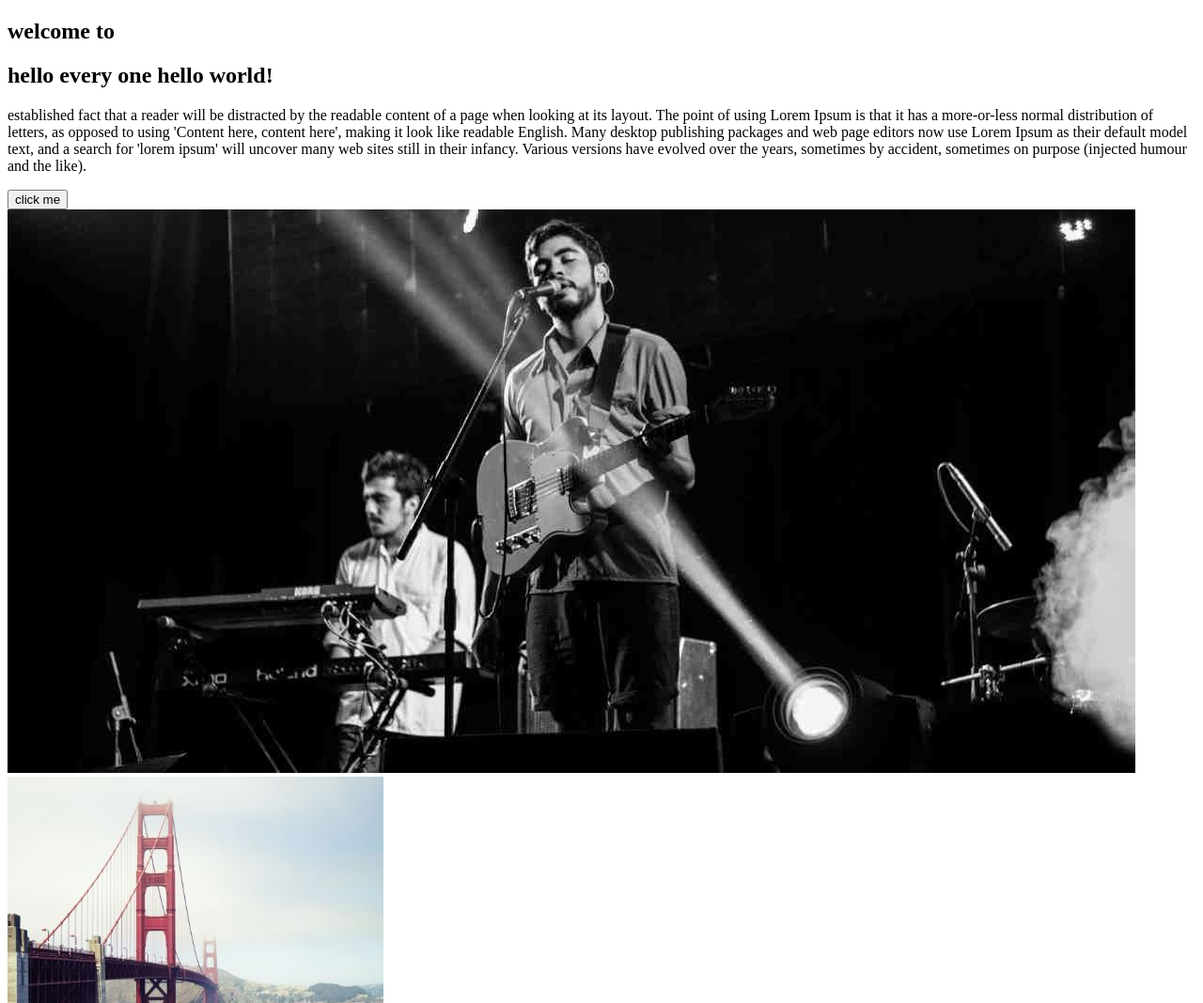
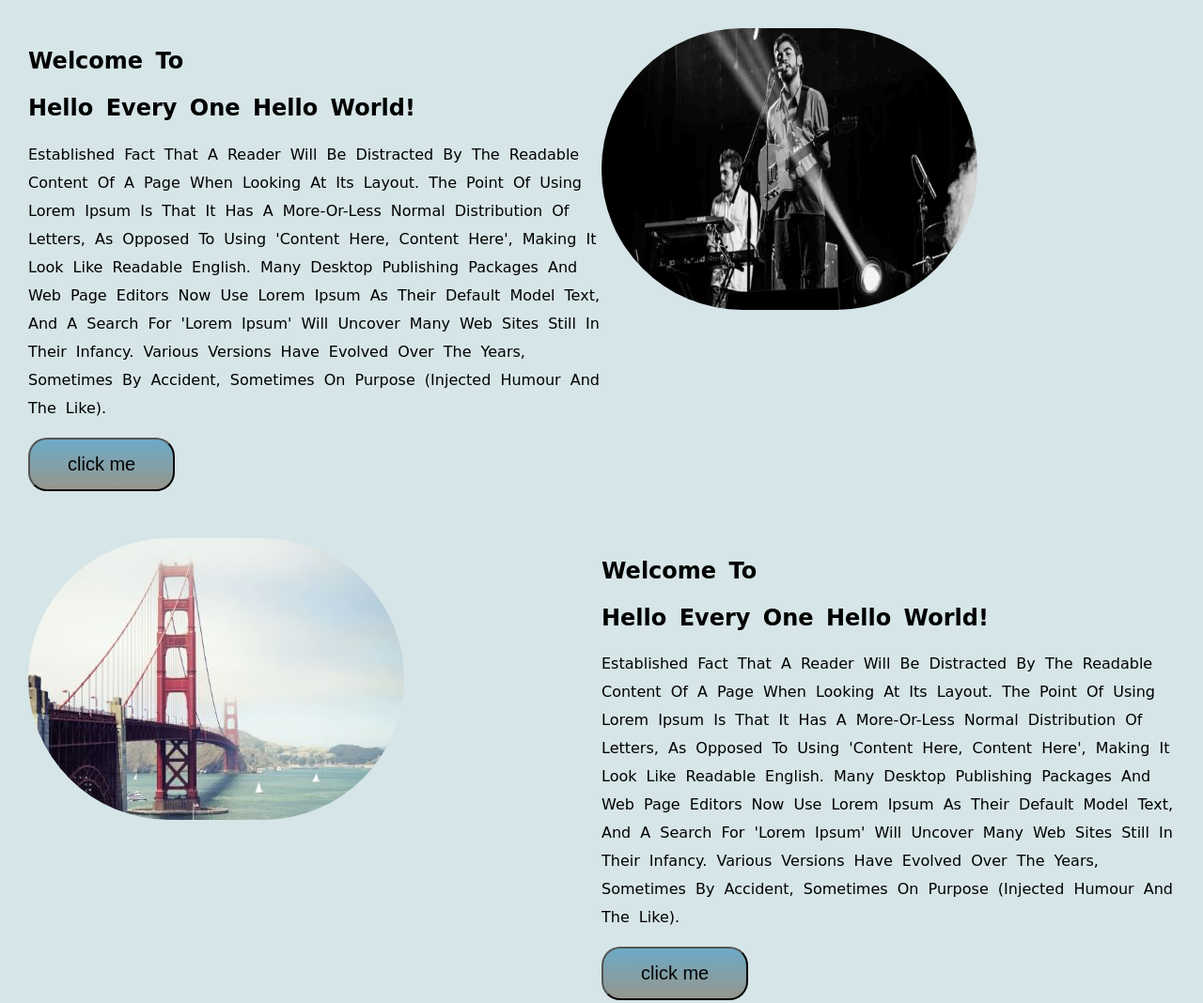
Before and after one commit to alamin7al/first-web, a plain HTML site: page index.html in a window 1280 px wide. Shown: the top 1068 px of the page at 94% size. Drawn offline with Linux system fonts and the light colour scheme.

Commit message:
dream hello

```diff
--- a/index.html
+++ b/index.html
@@ -6,7 +6,7 @@
     <meta http-equiv="X-UA-Compatible" content="IE=edge">
     <meta name="viewport" content="width=device-width, initial-scale=1.0">
     <title>Document</title>
-    <link rel="stylesheet" href="in.css">
+    <link rel="stylesheet" href="index.css">
 </head>
 
 <body>
```
